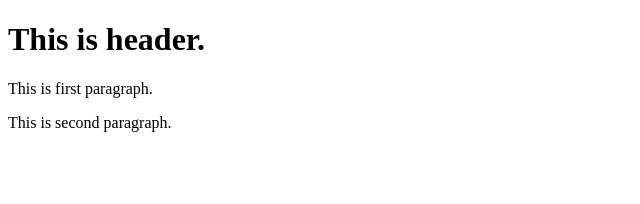
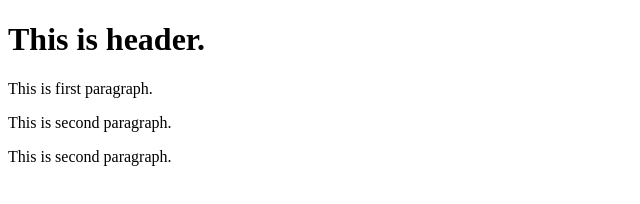
Before and after one commit to meanjali/MyIonicProjects, a website: page index.html in a window 1280 px wide. Shown: the whole page, without its empty margins (0-640 px from the left). Drawn offline with Linux system fonts and the light colour scheme.

Commit message:
Fourth Commit

```diff
--- a/index.html
+++ b/index.html
@@ -12,5 +12,8 @@
         <p>
             This is second paragraph.
         </p>
+        <p>
+            This is second paragraph.
+        </p>
     </body>
 </html>
```
Also changed, not shown: package.json (added, +24 -0 lines), 2 other files.
